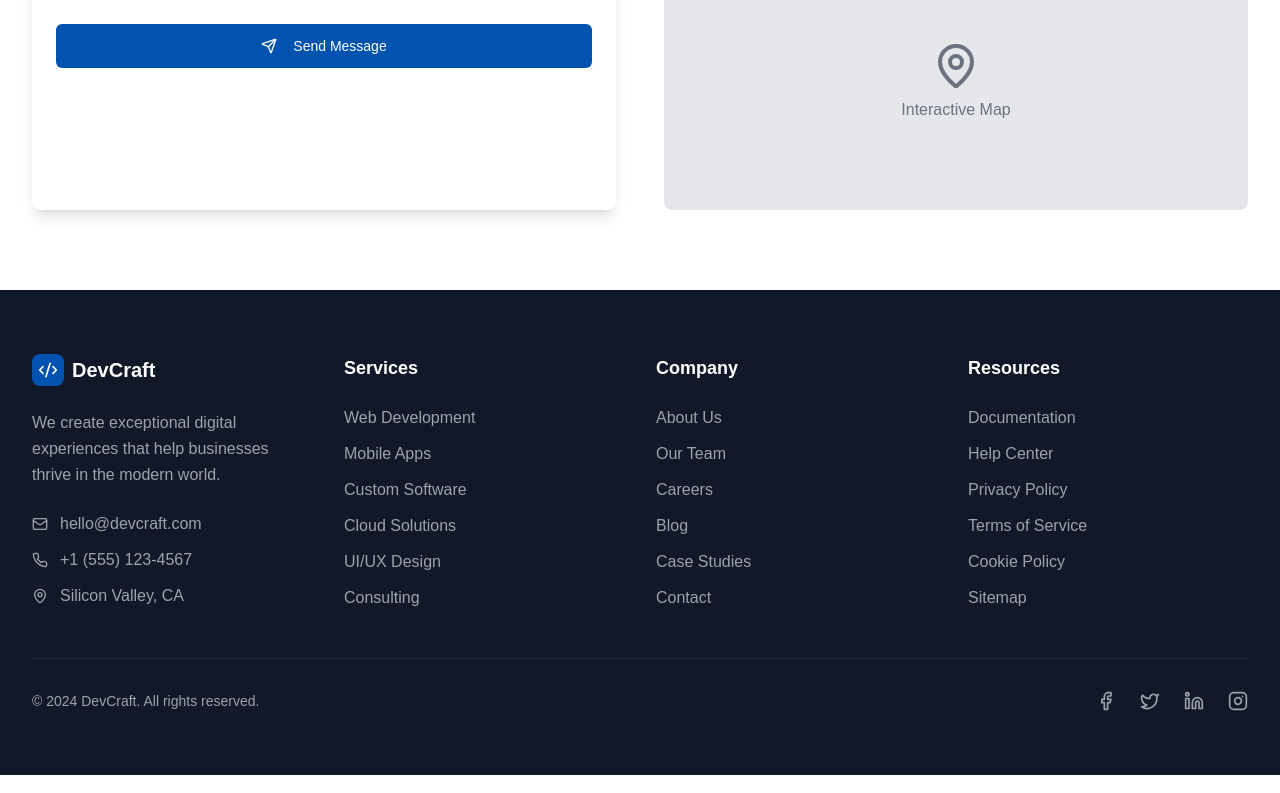
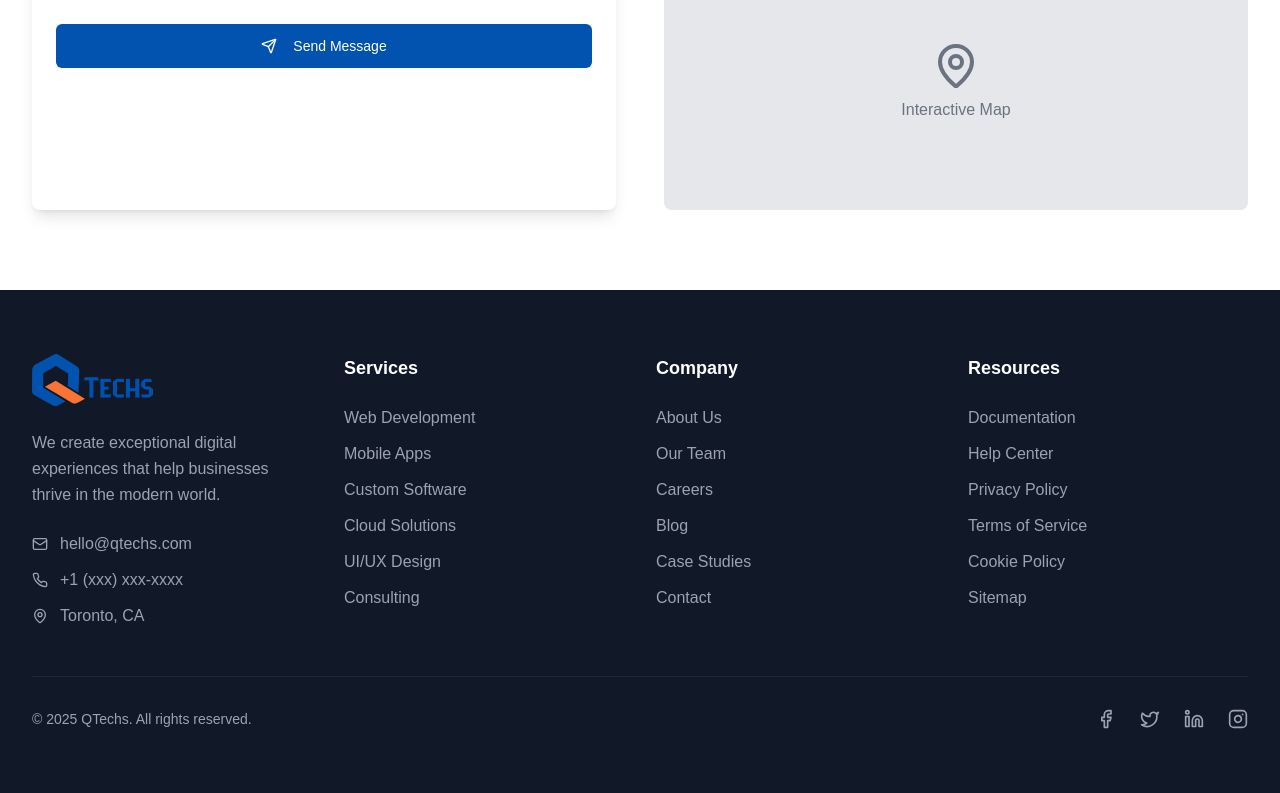
Before and after one commit to miten5/qtechs, a Next.js app: page / in a window 1280 px wide. Shown: the part 4435-5228 px from the top of the page. Built offline with nearby package versions, Linux system fonts and the light colour scheme.

Commit message:
update footer for name and copy right year

```diff
--- a/components/footer.tsx
+++ b/components/footer.tsx
@@ -1,18 +1,11 @@
-import { Code2, Mail, Phone, MapPin, Facebook, Twitter, Linkedin, Instagram } from "lucide-react"
+import { Code2, Mail, Phone, MapPin, Facebook, Twitter, Linkedin, Instagram } from "lucide-react";
 
 export default function Footer() {
-  const services = [
-    "Web Development",
-    "Mobile Apps",
-    "Custom Software",
-    "Cloud Solutions",
-    "UI/UX Design",
-    "Consulting",
-  ]
+    const services = ["Web Development", "Mobile Apps", "Custom Software", "Cloud Solutions", "UI/UX Design", "Consulting"];
 
-  const company = ["About Us", "Our Team", "Careers", "Blog", "Case Studies", "Contact"]
+    const company = ["About Us", "Our Team", "Careers", "Blog", "Case Studies", "Contact"];
 
-  const resources = ["Documentation", "Help Center", "Privacy Policy", "Terms of Service", "Cookie Policy", "Sitemap"]
+    const resources = ["Documentation", "Help Center", "Privacy Policy", "Terms of Service", "Cookie Policy", "Sitemap"];
 
     return (
         <footer className="bg-gray-900 text-white">
@@ -21,26 +14,21 @@ export default function Footer() {
                     {/* Company Info */}
                     <div className="space-y-6">
                         <div className="flex items-center space-x-2">
-              <div className="w-8 h-8 bg-primary rounded-lg flex items-center justify-center">
-                <Code2 className="w-5 h-5 text-white" />
+                            <img src={"/logo52.png"} alt="Logo" />
                         </div>
-              <span className="text-xl font-bold">DevCraft</span>
-            </div>
-            <p className="text-gray-400 leading-relaxed">
-              We create exceptional digital experiences that help businesses thrive in the modern world.
-            </p>
+                        <p className="text-gray-400 leading-relaxed">We create exceptional digital experiences that help businesses thrive in the modern world.</p>
                         <div className="space-y-3">
                             <div className="flex items-center space-x-3 text-gray-400">
                                 <Mail className="w-4 h-4" />
-                <span>hello@devcraft.com</span>
+                                <span>hello@qtechs.com</span>
                             </div>
                             <div className="flex items-center space-x-3 text-gray-400">
                                 <Phone className="w-4 h-4" />
-                <span>+1 (555) 123-4567</span>
+                                <span>+1 (xxx) xxx-xxxx</span>
                             </div>
                             <div className="flex items-center space-x-3 text-gray-400">
                                 <MapPin className="w-4 h-4" />
-                <span>Silicon Valley, CA</span>
+                                <span>Toronto, CA</span>
                             </div>
                         </div>
                     </div>
@@ -91,7 +79,7 @@ export default function Footer() {
                 {/* Bottom Section */}
                 <div className="border-t border-gray-800 mt-12 pt-8">
                     <div className="flex flex-col md:flex-row justify-between items-center space-y-4 md:space-y-0">
-            <div className="text-gray-400 text-sm">© 2024 DevCraft. All rights reserved.</div>
+                        <div className="text-gray-400 text-sm">&copy; { new Date().getFullYear() }  QTechs. All rights reserved.</div>
                         <div className="flex space-x-6">
                             <a href="#" className="text-gray-400 hover:text-white transition-colors duration-200">
                                 <Facebook className="w-5 h-5" />
@@ -110,5 +98,5 @@ export default function Footer() {
                 </div>
             </div>
         </footer>
-  )
+    );
 }
```
Lines whose indentation alone changed are shown as unchanged.
